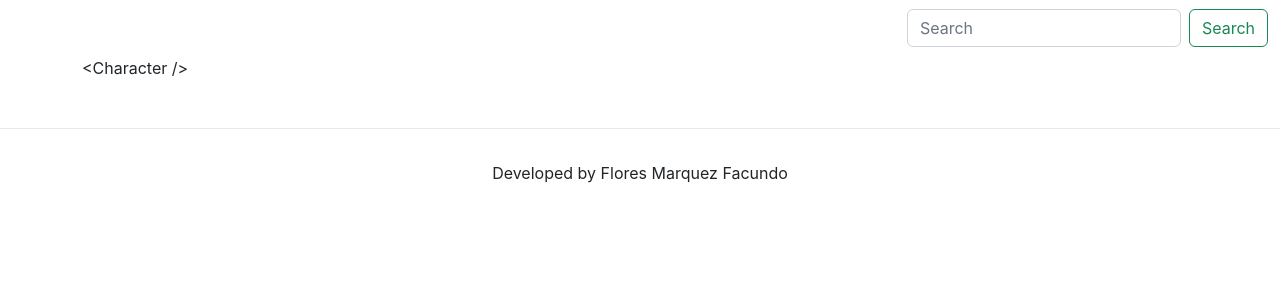
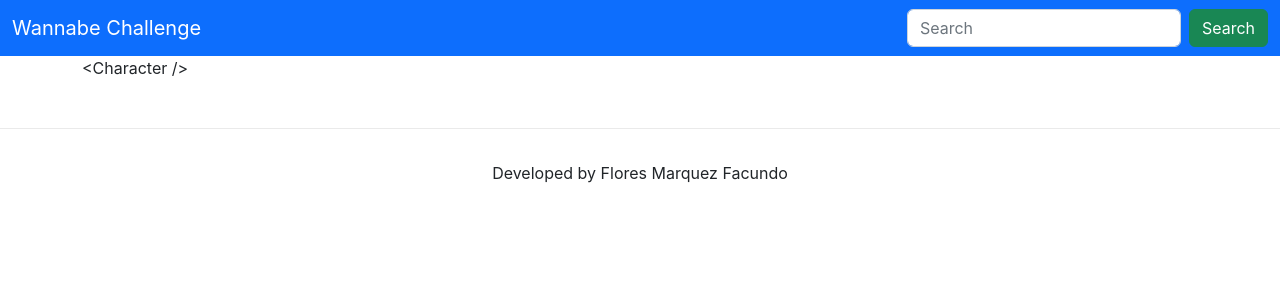
Before and after one commit to fdFloresMarquez/wannabe-challenge, a Next.js app: page /character/1 in a window 1280 px wide. Shown: the top 300 px of the page. Built offline with nearby package versions, Linux system fonts and the light colour scheme.

Commit message:
add useForm to NavBar

```diff
--- a/components/NavBar.tsx
+++ b/components/NavBar.tsx
@@ -1,18 +1,45 @@
-type Props = {};
+import React from 'react';
+import { useRouter } from 'next/router';
+import Link from 'next/link';
+import useForm from 'hooks';
 
-const NavBar: React.FC<Props> = () => {
+type FormData = {
+  search: string;
+};
+
+const NavBar: React.FC = () => {
+  const router = useRouter();
+  const { search, handleChange } = useForm<FormData>({ search: '' });
+
+  const handleSubmit = (event: React.MouseEvent<HTMLButtonElement, MouseEvent>): void => {
+    event.preventDefault();
+    router.push({
+      pathname: '/search',
+      query: { q: search },
+    });
+  };
+
   return (
-    <nav className="navbar navbar-dark">
+    <nav className="navbar navbar-dark bg-primary">
       <div className="container-fluid">
-        <a className="navbar-brand">Wannabe Challenge</a>
+        <Link className="navbar-brand" href="/">
+          Wannabe Challenge
+        </Link>
         <form className="d-flex" role="search">
           <input
             aria-label="Search"
             className="form-control me-2"
+            name="search"
             placeholder="Search"
             type="search"
+            value={search}
+            onChange={(event) => handleChange(event)}
           />
-          <button className="btn btn-outline-success" type="submit">
+          <button
+            className="btn btn-success"
+            type="submit"
+            onClick={(event) => handleSubmit(event)}
+          >
             Search
           </button>
         </form>
```
